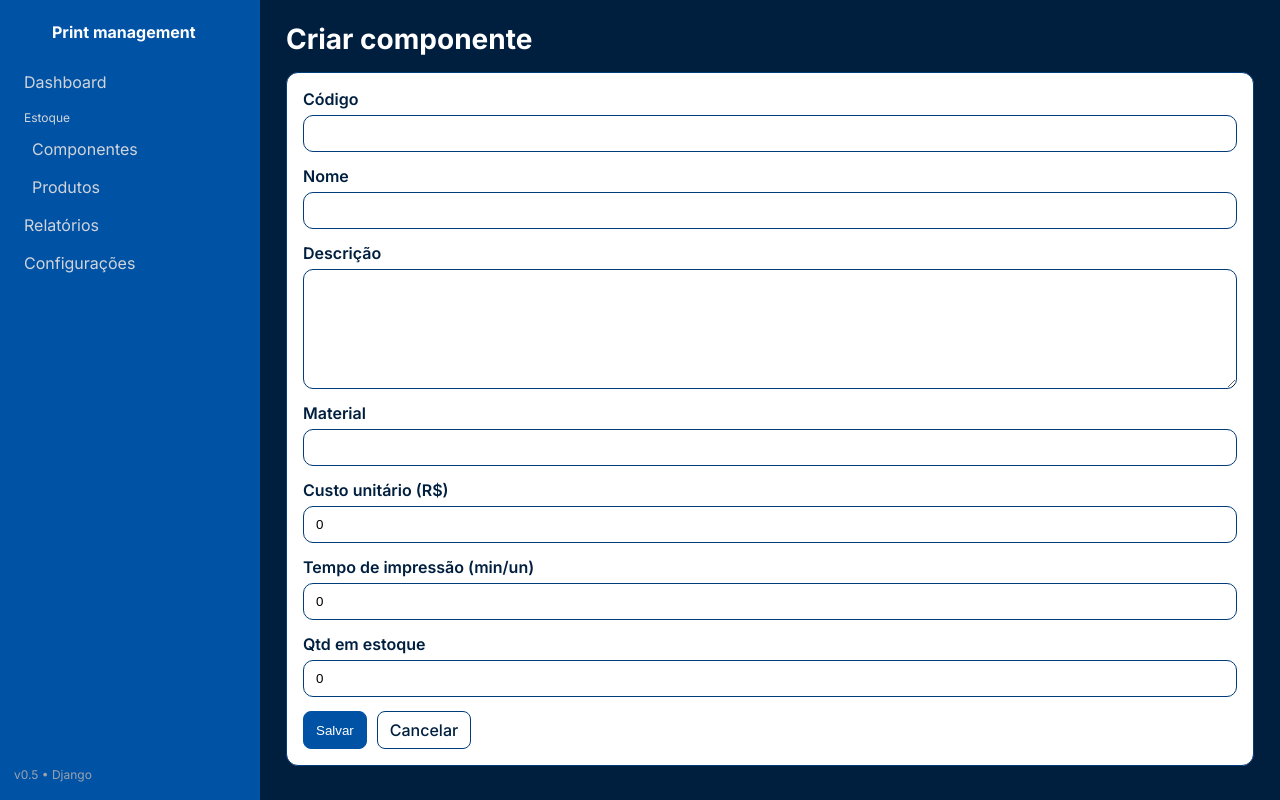
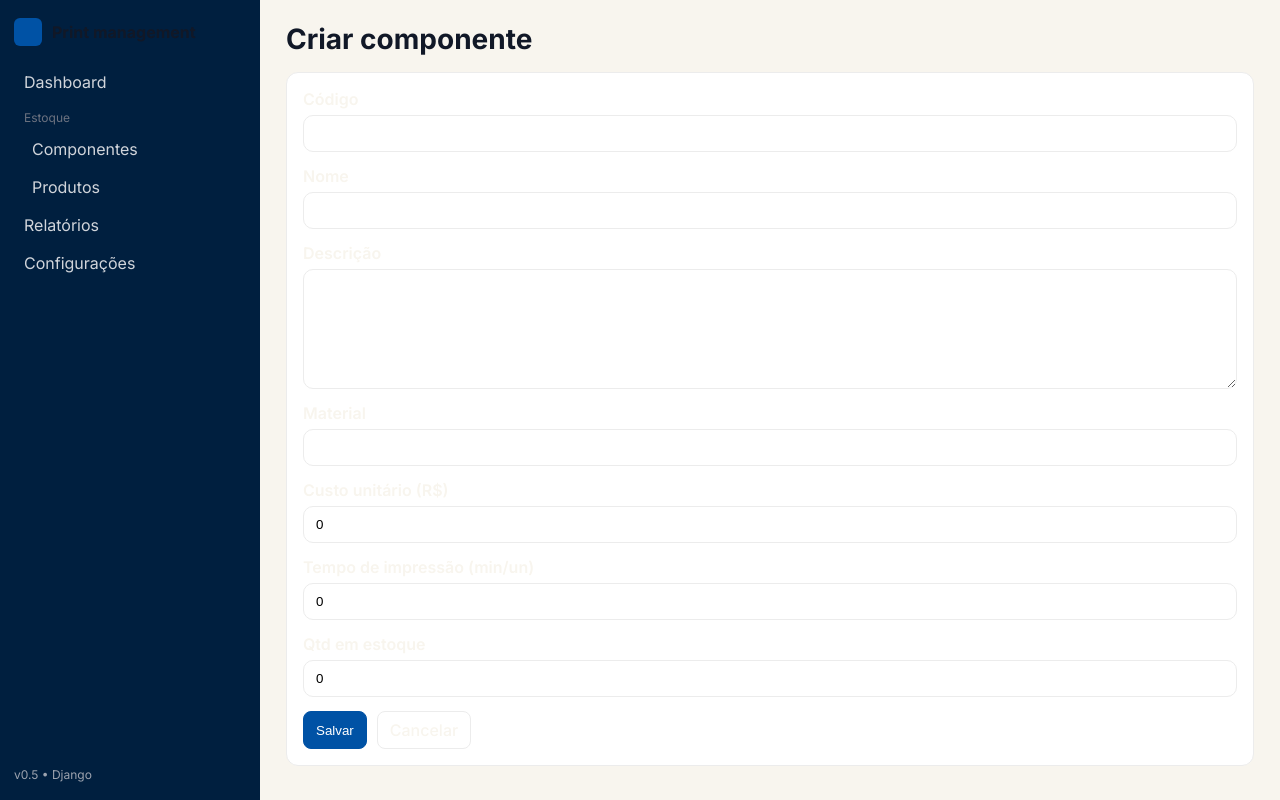
Before and after one commit to Imatolas/print_management, a Django app: page /componentes/novo/ in a window 1280 px wide. Run offline with Django 5.2, Linux system fonts and the light colour scheme.

Commit message:
feat: use off white background

```diff
--- a/templates/base.html
+++ b/templates/base.html
@@ -10,20 +10,10 @@
   <link href="https://fonts.googleapis.com/css2?family=Inter:wght@400;500;600;700&display=swap" rel="stylesheet">
   <style>
     :root{
-      --bg:#f7f7f5; --card:#fff; --muted:#6b7280; --line:#ececec;
-
-      --text:#000; --accent:#0052a5; --accent-600:#003b7a;
-      --danger:#e11d48; --success:#16a34a;
-      --sidebar:#001f3f; --sidebar-muted:#d1d5db;
-
+      --bg:#F8F5EE; --card:#fff; --muted:#6b7280; --line:#ececec;
       --text:#111827; --accent:#0052a5; --accent-600:#003b7a;
       --danger:#e11d48; --success:#16a34a;
       --sidebar:#001f3f; --sidebar-muted:#d1d5db;
-      --bg:#001f3f; --bg-light:#0052a5; --card:#ffffff; --muted:#d1d5db; --line:#003b7a;
-      --text:#ffffff; --accent:#0052a5; --accent-600:#003b7a;
-      --danger:#e11d48; --success:#16a34a;
-      --sidebar:#0052a5; --sidebar-muted:#d1d5db;
-
     }
     *{box-sizing:border-box} html,body{height:100%}
     body{margin:0;font-family:Inter,system-ui,-apple-system,Segoe UI,Roboto,Helvetica,Arial,sans-serif;background:var(--bg);color:var(--text)}
```
